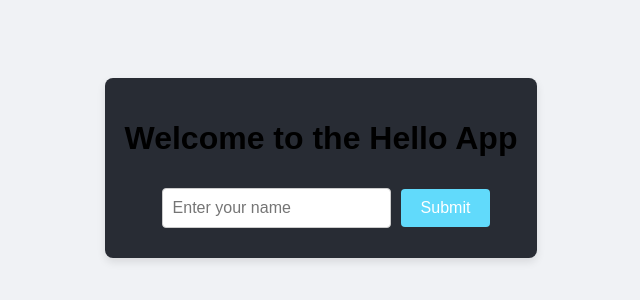
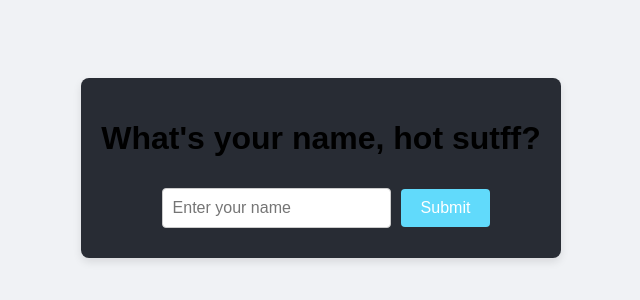
Before and after one commit to juanpigurina/hello_user, a React (Create React App) app in the folder frontend/: page / in a window 1280 px wide. Shown: the part 232-532 px from the top of the page, without its empty margins (319-959 px from the left). Built offline with nearby package versions, Linux system fonts and the light colour scheme.

Commit message:
Update App.js

```diff
--- a/frontend/src/App.js
+++ b/frontend/src/App.js
@@ -19,7 +19,7 @@ function App() {
   return (
     <div className="App">
       <header className="App-header">
-        <h1>Welcome to the Hello App</h1>
+        <h1>What's your name, hot sutff?</h1>
         <form onSubmit={handleSubmit}>
           <input
             type="text"
```
